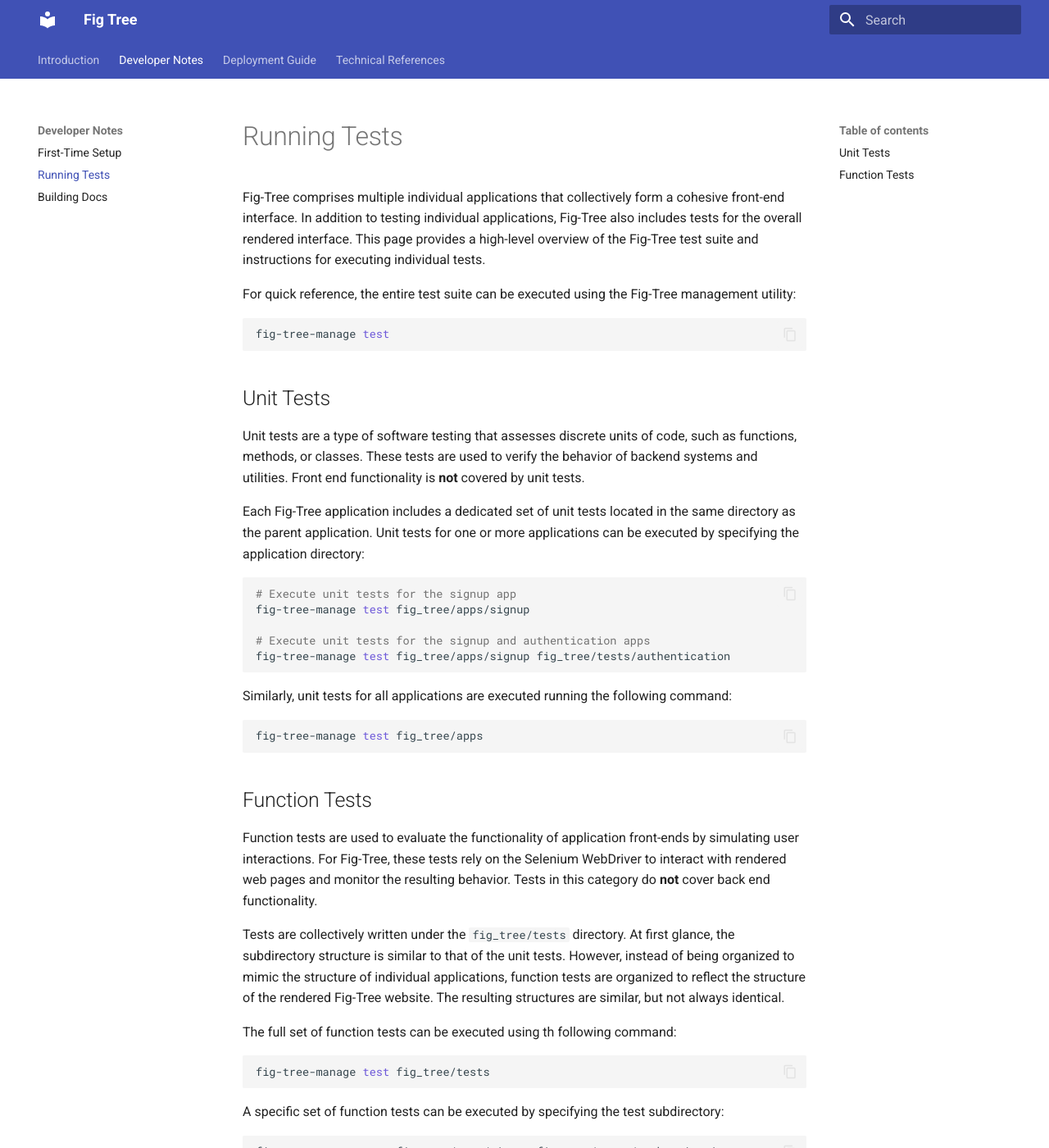
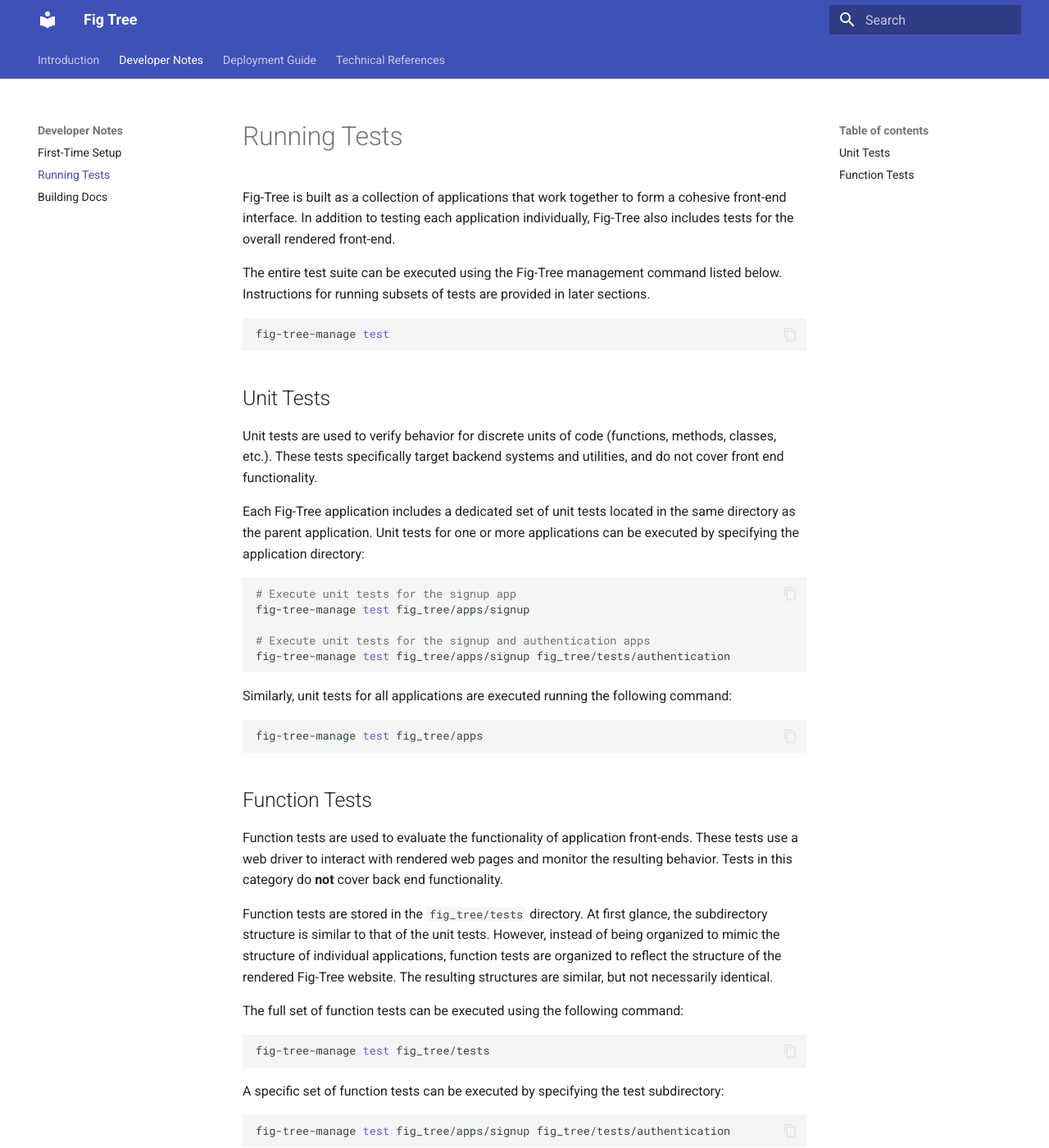
Before and after one commit to djperrefort/fig-tree, an MkDocs documentation site: the page built from docs/developer_notes/running_tests.md, in a window 1280 px wide and 1400 px high. Shown: the whole window at 82% size. Built offline with MkDocs 1.6.1 and Material for MkDocs 9.7.7, drawn with Linux system fonts in a browser that asks for light colours.

Commit message:
Editing pass on testing docs

````diff
--- a/docs/developer_notes/running_tests.md
+++ b/docs/developer_notes/running_tests.md
@@ -1,10 +1,10 @@
 # Running Tests
 
-Fig-Tree comprises multiple individual applications that collectively form a cohesive front-end interface.
-In addition to testing individual applications, Fig-Tree also includes tests for the overall rendered interface.
-This page provides a high-level overview of the Fig-Tree test suite and instructions for executing individual tests.
+Fig-Tree is built as a collection of applications that work together to form a cohesive front-end interface.
+In addition to testing each application individually, Fig-Tree also includes tests for the overall rendered front-end.
 
-For quick reference, the entire test suite can be executed using the Fig-Tree management utility:
+The entire test suite can be executed using the Fig-Tree management command listed below.
+Instructions for running subsets of tests are provided in later sections.
 
 ```bash
 fig-tree-manage test
@@ -12,9 +12,8 @@ fig-tree-manage test
 
 ## Unit Tests
 
-Unit tests are a type of software testing that assesses discrete units of code, such as functions, methods, or classes.
-These tests are used to verify the behavior of backend systems and utilities.
-Front end functionality is **not** covered by unit tests.
+Unit tests are used to verify behavior for discrete units of code (functions, methods, classes, etc.).
+These tests specifically target backend systems and utilities, and do not cover front end functionality.
 
 Each Fig-Tree application includes a dedicated set of unit tests located in the same directory as the parent application.
 Unit tests for one or more applications can be executed by specifying the application directory:
@@ -35,16 +34,16 @@ fig-tree-manage test fig_tree/apps
 
 ## Function Tests
 
-Function tests are used to evaluate the functionality of application front-ends by simulating user interactions.
-For Fig-Tree, these tests rely on the Selenium WebDriver to interact with rendered web pages and monitor the resulting behavior.
+Function tests are used to evaluate the functionality of application front-ends.
+These tests use a web driver to interact with rendered web pages and monitor the resulting behavior.
 Tests in this category do **not** cover back end functionality.
 
-Tests are collectively written under the `fig_tree/tests` directory.
+Function tests are stored in the `fig_tree/tests` directory.
 At first glance, the subdirectory structure is similar to that of the unit tests.
 However, instead of being organized to mimic the structure of individual applications, function tests are organized to reflect the structure of the rendered Fig-Tree website.
-The resulting structures are similar, but not always identical.
+The resulting structures are similar, but not necessarily identical.
 
-The full set of function tests can be executed using th following command:
+The full set of function tests can be executed using the following command:
 
 ```bash
 fig-tree-manage test fig_tree/tests
````
